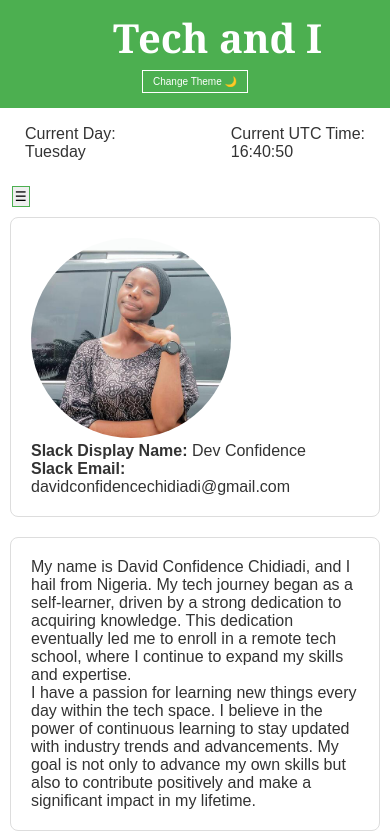
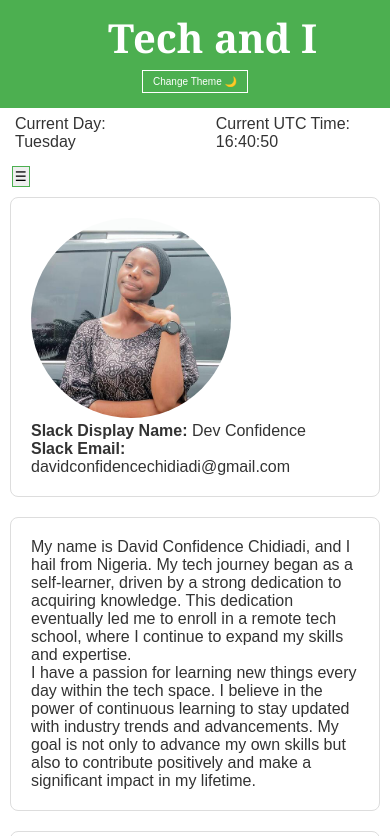
Before and after one commit to Confidentwebs/personalWebsite, a plain HTML site: page index.html in a window 390 px wide. Shown: the top 836 px of the page. Drawn offline with Linux system fonts and the light colour scheme.

Commit message:
Update styles.css

```diff
--- a/styles.css
+++ b/styles.css
@@ -252,19 +252,20 @@ body.dark-mode footer {
     .nav {
         display: flex;
         flex-direction: column;
+        align-items: center;
+        justify-content: center;
+
+    }
+    nav h1{
+        padding-right: 10px;
+        font-size: 2rem;
     }
 
     .dateandtime {
-        position: relative;
+        position:static;
         top: auto;
         right: auto;
         width: auto;
-        padding: 10px;
-    }
-
-    nav h1 {
-        padding-left: 0;
-        font-size: 2em;
     }
 
     #theme-toggle {
```
